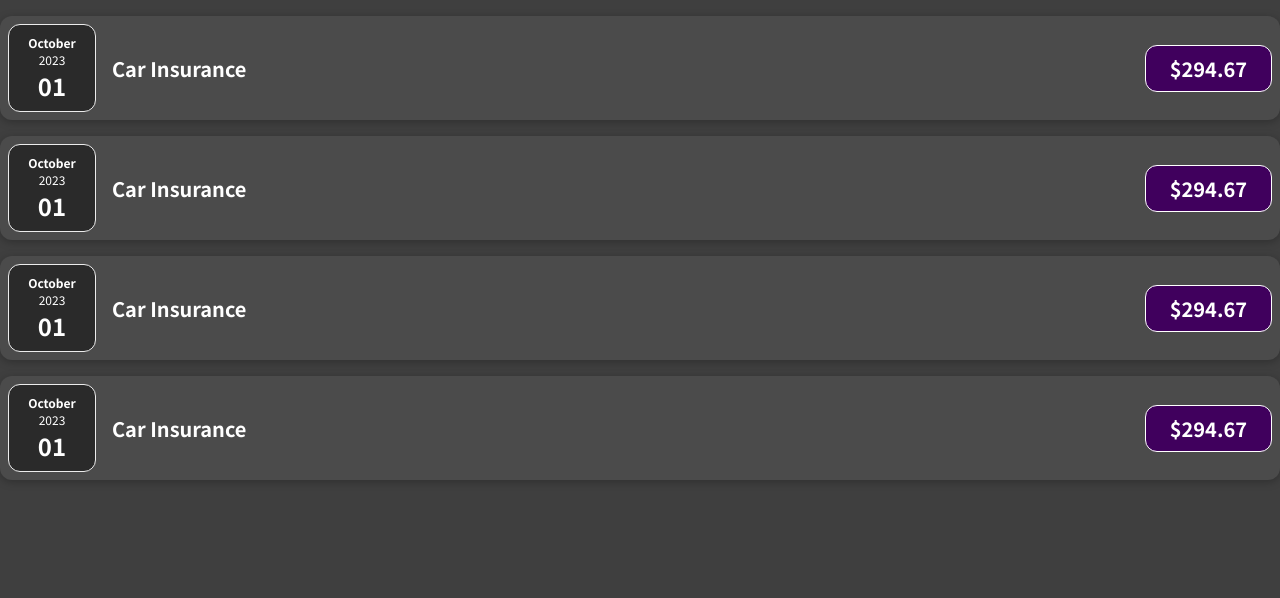
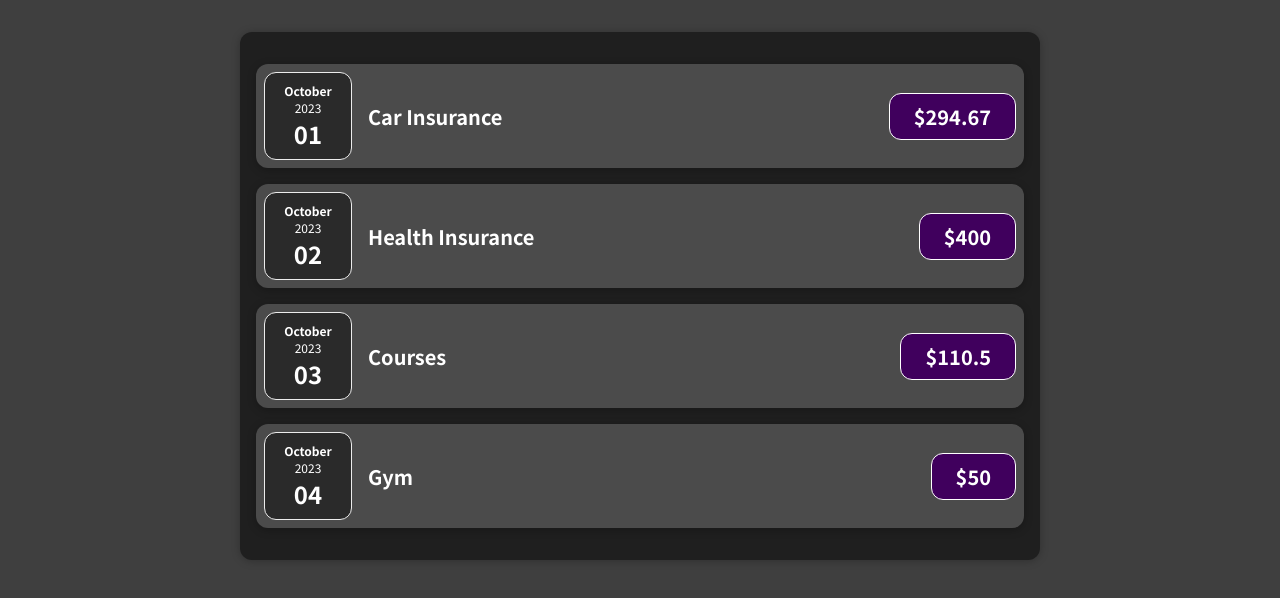
Before and after one commit to Edilbek/react_expense_tracker, a JavaScript app: page / in a window 1280 px wide. Shown: the top 598 px of the page. Built offline with nearby package versions, Linux system fonts and the light colour scheme.

Commit message:
move code in App.js into another component

```diff
--- a/src/App.js
+++ b/src/App.js
@@ -1,20 +1,14 @@
-import ExpenseItem from "./components/ExpenseItem";
+import ExpenseTable from "./components/ExpenseTable";
 
 function App() {
   const expenses = [
     { title: "Car Insurance", amount: 294.67, date: new Date(2022, 21, 1) },
-    { title: "Car Insurance", amount: 294.67, date: new Date(2022, 21, 1) },
-    { title: "Car Insurance", amount: 294.67, date: new Date(2022, 21, 1) },
-    { title: "Car Insurance", amount: 294.67, date: new Date(2022, 21, 1) },
+    { title: "Health Insurance", amount: 400, date: new Date(2022, 21, 2) },
+    { title: "Courses", amount: 110.5, date: new Date(2022, 21, 3) },
+    { title: "Gym", amount: 50, date: new Date(2022, 21, 4) },
   ];
 
-  return (
-    <div>
-      {expenses.map((expense, index) => (
-        <ExpenseItem expense={expense} key={index}/>
-      ))}
-    </div>
-  );
+  return <ExpenseTable expenses={expenses}/>;
 }
 
 export default App;
--- /dev/null
+++ b/src/components/ExpenseTable.css
@@ -0,0 +1,9 @@
+.expenses {
+  padding: 1rem;
+  background-color: rgb(31, 31, 31);
+  margin: 2rem auto;
+  width: 50rem;
+  max-width: 95%;
+  border-radius: 12px;
+  box-shadow: 0 1px 8px rgba(0, 0, 0, 0.25);
+}
--- /dev/null
+++ b/src/components/ExpenseTable.js
@@ -0,0 +1,14 @@
+import ExpenseItem from "./ExpenseItem";
+import "./ExpenseTable.css";
+
+const ExpenseTable = ({expenses}) => {
+  return (
+    <div className="expenses">
+      {expenses.map((expense, index) => (
+        <ExpenseItem expense={expense} key={index} />
+      ))}
+    </div>
+  );
+}
+
+export default ExpenseTable;
```
Also changed, not shown: 1 other file (tests, documents, lock files or other folders).
